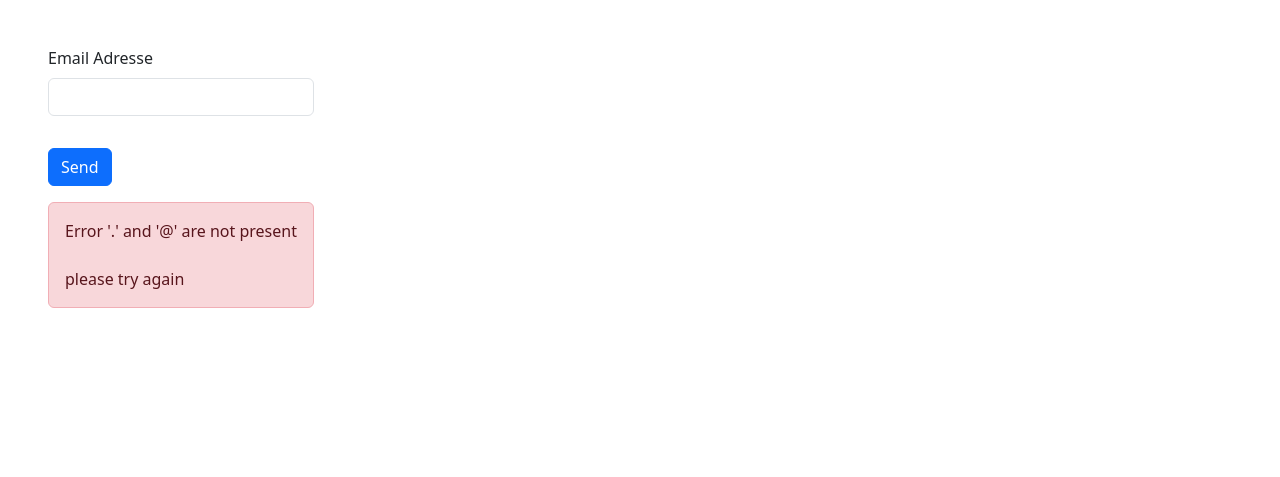
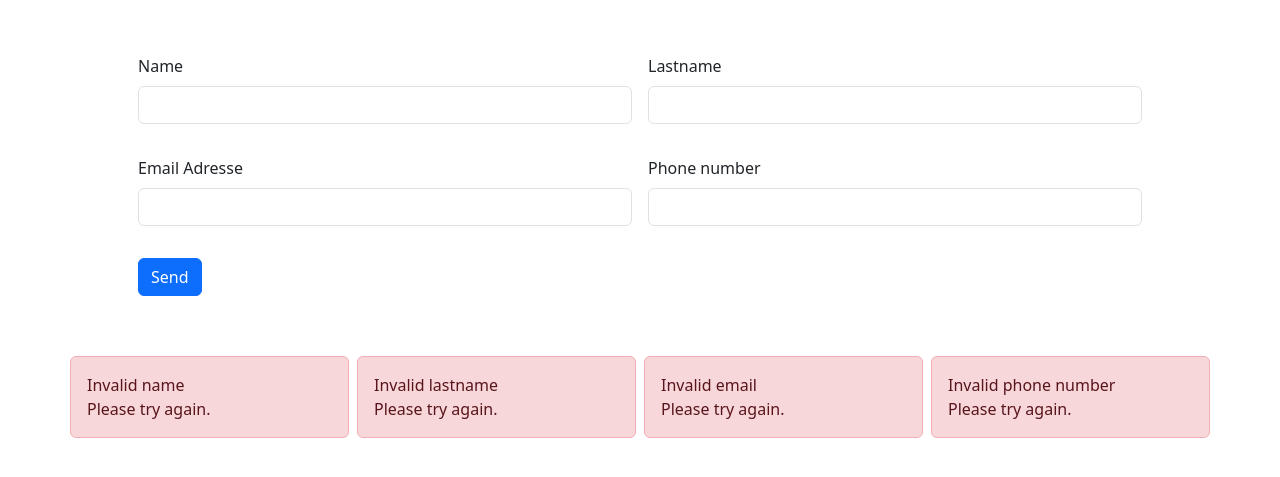
Before and after one commit to Mustaaaaa/php-iscrizione-newsletter, a PHP site: page / in a window 1280 px wide. Shown: the part 50-527 px from the top of the page. Run offline with PHP 8.4, Linux system fonts and the light colour scheme.

Commit message:
add: 1)aggiunta una funzione per verificare il nome 2)aggiunta una funzione per verificare il cognome 3)aggiunta una funzione per verificare il numero di telefono

```diff
--- a/index.php
+++ b/index.php
@@ -20,19 +20,43 @@
 
     <main>
         <form action="" method="post">
-            <div>
-                <div class="email-input m-5">
+            <div class="container">
+                <div class="input-section d-flex m-5">
                     <style>
-                        .email-input {
-                            width: fit-content;
+                        .input-section {
+                            flex-wrap: wrap;
                         }
                     </style>
-                    <p>
+                    <p class="col-6 p-2">
+                        <label for="name" class="form-label">Name</label>
+                        <input type="text" id="name" name="name" class="form-control" value="<?php echo $_POST['name'] ?? ''; ?>">
+                    </p>
+                    <p class="col-6 p-2">
+                        <label for="lastname" class="form-label">Lastname</label>
+                        <input type="text" id="lastname" name="lastname" class="form-control" value="<?php echo $_POST['lastname'] ?? ''; ?>">
+                    </p>
+                    <p class="col-6 p-2">
                         <label for="email" class="form-label">Email Adresse</label>
-                        <input type="text" id="email" name="email" class="form-control">
+                        <input type="text" id="email" name="email" class="form-control" value="<?php echo $_POST['email'] ?? ''; ?>">
                     </p>
-                    <button class="btn btn-primary mt-3 mb-3">Send</button>
-                    <?php include_once "./utilities.php" ?>
+                    <p class="col-6 p-2">
+                        <label for="phonenumber" class="form-label">Phone number</label>
+                        <input type="text" id="phonenumber" name="phonenumber" class="form-control" value="<?php echo $_POST['phonenumber'] ?? ''; ?>">
+                    </p>
+                    <button class="btn btn-primary m-2">Send</button>
+                </div>
+                <div class="d-flex justify-content-center">
+                    <?php
+                    include_once "./utilities.php";
+                    $user_email = $_POST['email'] ?? '';
+                    $user_name = $_POST['name'] ?? '';
+                    $user_lastname = $_POST['lastname'] ?? '';
+                    $user_phonenumber = $_POST['phonenumber'] ?? '';
+                    echo nameVerification($user_name);
+                    echo lastnameVerification($user_lastname);
+                    echo emailVerification($user_email);
+                    echo phoneNumberVerification($user_phonenumber);
+                    ?>
                 </div>
             </div>
         </form>
--- a/utilities.php
+++ b/utilities.php
@@ -1,23 +1,70 @@
 <?php
-$user_email = $_POST['email'] ?? '';
+// $user_email = $_POST['email'] ?? '';
+// $user_name = $_POST['name'] ?? '';
+// $user_lastname = $_POST['lastname'] ?? '';
 // var_dump($user_email);
+// var_dump($user_name);
+// var_dump($user_lastname);
 
+$numbers = '0123456789';
+function emailVerification($user_email)
+{
         if (str_contains($user_email, '@') && str_contains($user_email, '.')) {
             // var_dump($user_email);
             ?>
-    <p class='alert alert-success'>Sent successfully to <br> <?php echo $user_email ?></p>
+        <p class='alert alert-success col-3 m-1'>Sent successfully to <br> <?php echo $user_email ?></p>
     <?php
         } elseif (str_contains($user_email, '@')) {
             ?>
-    <p class='alert alert-danger'>Error '.' is not present <br> <?php echo $user_email ?> <br> please try again</p>
+        <p class='alert alert-danger col-3 m-1'>Error '.' is not present <br> <?php echo $user_email ?> <br> please try again</p>
     <?php
         } elseif (str_contains($user_email, '.')) {
             ?>
-    <p class='alert alert-danger'>Error '@' is not present <br> <?php echo $user_email ?> <br> please try again</p>
+        <p class='alert alert-danger col-3 m-1'>Error '@' is not present <br> <?php echo $user_email ?> <br> please try again</p>
     <?php
         } else {
             ?>
-    <p class='alert alert-danger'>Error '.' and '@' are not present <br> <?php echo $user_email ?> <br> please try again</p>
+        <p class='alert alert-danger col-3 m-1'>Invalid email <br> Please try again.</p>
 <?php
-};
+        }
+        ;
+    }
+
+function nameVerification($user_name)
+{
+    $letters = 'qwertyuiopasdfghjklzxcvbnmQWERTYUIOPASDFGHJKLZXCVBNM';
+
+    if (preg_match('/^[' .$letters. ']+$/', $user_name)) {
+        // var_dump($user_name);
+    } else {
         ?>
+        <p class='alert alert-danger col-3 m-1'>Invalid name <br> Please try again.</p>
+    <?php
+    }
+}
+function lastnameVerification($user_lastname)
+{
+    $letters = 'qwertyuiopasdfghjklzxcvbnmQWERTYUIOPASDFGHJKLZXCVBNM';
+
+    if (preg_match('/^[' . $letters . ']+$/', $user_lastname)) {
+        // var_dump($user_lastname);
+    } else {
+        ?>
+        <p class='alert alert-danger col-3 m-1'>Invalid lastname <br> Please try again.</p>
+    <?php
+    }
+}
+function phoneNumberVerification($user_phonenumber)
+{
+    $numbers = '0123456789';
+
+    if (preg_match('/^[' .$numbers. ']{10}+$/', $user_phonenumber)) {
+        // var_dump($user_number);
+    } else {
+        ?>
+        <p class='alert alert-danger col-3 m-1'>Invalid phone number <br> Please try again.</p>
+    <?php
+    }
+}
+
+?>
```
Lines whose indentation alone changed are shown as unchanged.
